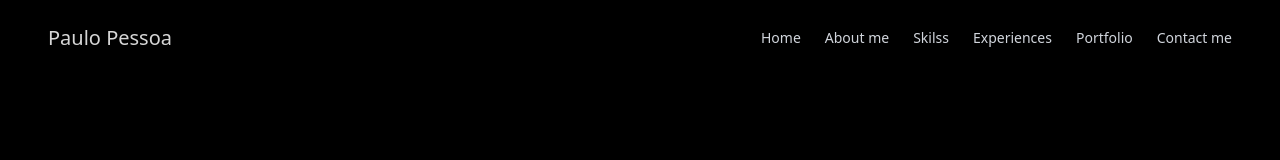
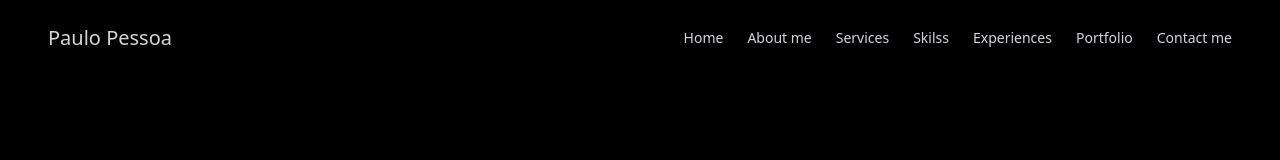
Before and after one commit to mr-cerebro/portfolio-pessoal, a Vue app: page / in a window 1280 px wide. Shown: the top 160 px of the page. Built offline with nearby package versions, Linux system fonts and the light colour scheme.

Commit message:
feat: update NavbarSection

```diff
--- a/src/components/NavbarSection.vue
+++ b/src/components/NavbarSection.vue
@@ -4,6 +4,7 @@ import { ref } from 'vue'
 const Links = ref({
   home: 'Home',
   about: 'About me',
+  service: 'Services',
   skills: 'Skilss',
   experiences: 'Experiences',
   portfolio: 'Portfolio',
@@ -31,6 +32,11 @@ const scrollToSection = (e: Event, id: string) => {
       <li>
         <a href="#about" @click="scrollToSection($event, 'about')" class="hover:text-[#fcb702]">{{
           Links.about
+        }}</a>
+      </li>
+      <li>
+        <a href="#service" @click="scrollToSection($event, 'service')" class="hover:text-[#fcb702]">{{
+          Links.service
         }}</a>
       </li>
       <li>
```
